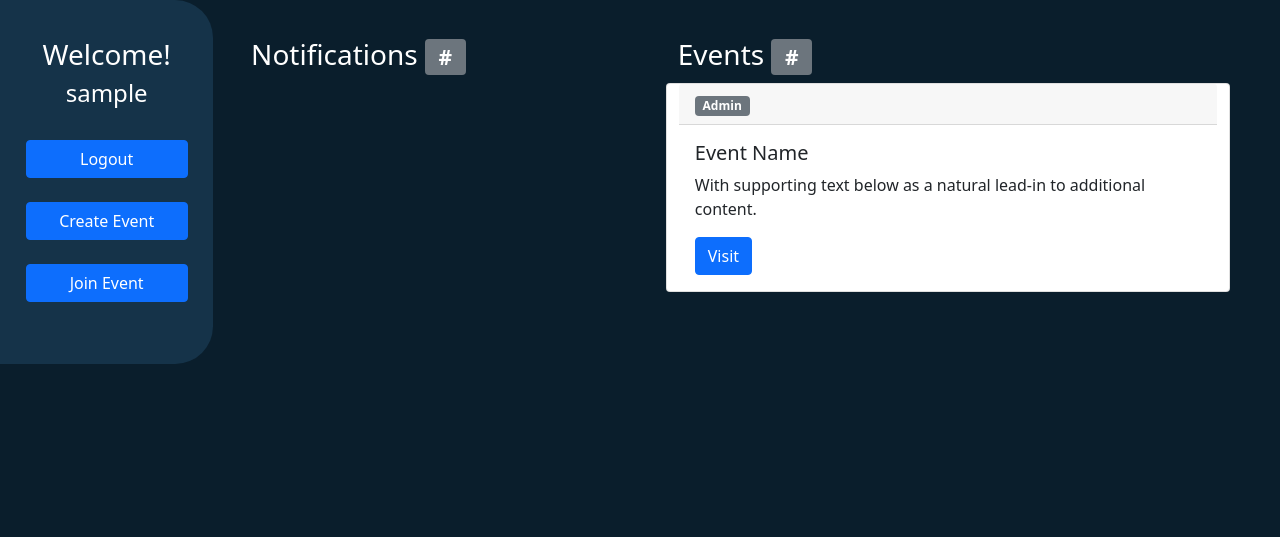
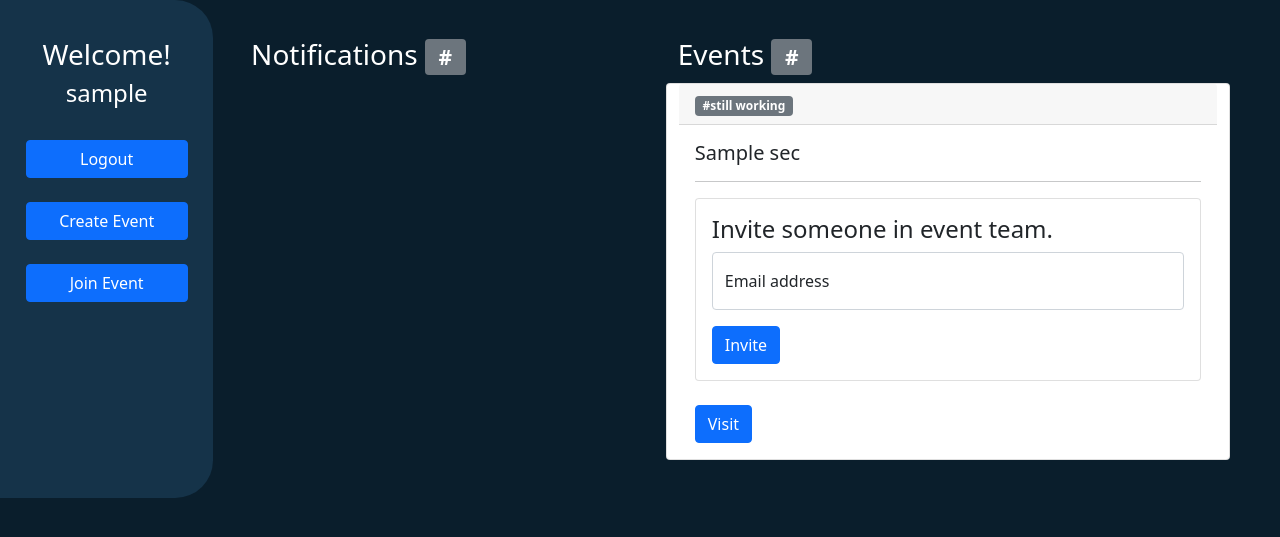
Before and after one commit to sanskarfc/HackRush2021-sdbm, a Flask app: page / in a window 1280 px wide. Shown: the part 56-593 px from the top of the page. Run offline with Flask 2, Linux system fonts and the light colour scheme; the visitor is signed in with stand-in values (Sample User, id 1); tables that the repository leaves empty hold one stand-in row (values such as "Sample post"); data that the repository does not hold is empty.

Commit message:
Key error while inviting(not fixed)

```diff
--- a/app.py
+++ b/app.py
@@ -18,7 +18,7 @@ class Notification(db.Model):
     id = db.Column(db.Integer, primary_key = True)
     sender_email = db.Column(db.String(100), nullable = False)
     receiver_email = db.Column(db.String(100), nullable = False)
-    entry = db.Column(db.String(500),nullable = False)
+    entry = db.Column(db.String(1000),nullable = False)
 
 class Event(db.Model):
     id = db.Column(db.Integer, primary_key = True)
@@ -40,8 +40,10 @@ def dashboard():
     if "email" in session:
         email = session["email"]
         user_name = User.query.filter_by(email = email).first().username
-        #_notifications = Notification.query.filter_by(email = email).all()
-        return render_template("dashboard.html",user_name = user_name) #notifications = _notifications)
+        events = EventSec.query.filter_by(member_email = email).all()
+        #event_stats = Event.query.filter_by(icode = events)
+        _notifications = Notification.query.filter_by(receiver_email = email).all()
+        return render_template("dashboard.html",user_name = user_name,events = events, notifications = _notifications)
     else:
         return redirect("/login/")
     #return redirect("/login/")
@@ -90,6 +92,7 @@ def create_event():
         new_event = Event(icode = icode,ename = request.form["event_name"],edesc = request.form["event_desc"],eadmin = eadmin)
         new_join = EventSec(icode = icode,ename = request.form["event_name"],member_email = eadmin)
         db.session.add(new_event)
+        db.session.add(new_join)
         db.session.commit()
         return redirect("/")
     else:
@@ -106,5 +109,15 @@ def join_event():
     else:
         return render_template("joinevent.html")
 
+@app.route("/send_notification/",methods=["POST","GET"])
+def send_notification():
+    _semail = session["email"]
+    _ename = Event.query.filter_by(eadmin = _semail).first()
+    entry = "Invitation "+"Event Name:"+str(_ename.ename)+" Invitation Code:"+str(_ename.icode)
+    remail = request.form["remail"]
+    new_notif = Notification(sender_email = _semail,receiver_email = remail,entry = entry)
+    db.session.add(new_notif)
+    db.session.commit()
+    return redirect("/")
 if __name__ == "__main__":
     app.run(debug = True)
--- a/templates/dashboard.html
+++ b/templates/dashboard.html
@@ -64,14 +64,28 @@
                 <div class="row">
                 <h3 style="color: white;">Events <span class="badge bg-secondary">#</span></h3>
                 <br>
+                {% for event in events%}
                 <div class="row">
                 <div class="card">
                     <div class="card-header">
-                    <span class="badge bg-secondary">Admin</span>
+                    <span class="badge bg-secondary">#still working</span>
                     </div>
                     <div class="card-body">
-                    <h5 class="card-title">Event Name</h5>
-                    <p class="card-text">With supporting text below as a natural lead-in to additional content.</p>
+                    <h5 class="card-title">{{event.ename}}</h5>
+                    <hr>
+                    <div class="card">
+                        <div class="card-body">
+                            <h4>Invite someone in event team.</h4>
+                            <form method="POST">
+                                <div class="form-floating mb-3">
+                                    <input type="email" class="form-control" id="floatingInput" placeholder="Email address" required>
+                                    <label for="floatingInput">Email address</label>
+                                </div>
+                                <a href="/send_notification/" type="button" class="btn btn-primary">Invite</a>
+                            </form>
+                        </div>
+                    </div>
+                    <br>
                     <a href="#" class="btn btn-primary">Visit</a>
                     </div>
                   </div>
@@ -79,6 +93,8 @@
                   <br>
                 </div>
                 </div>
+                <br>
+                {% endfor %}
             </div>
         </div>
         </div>
```
